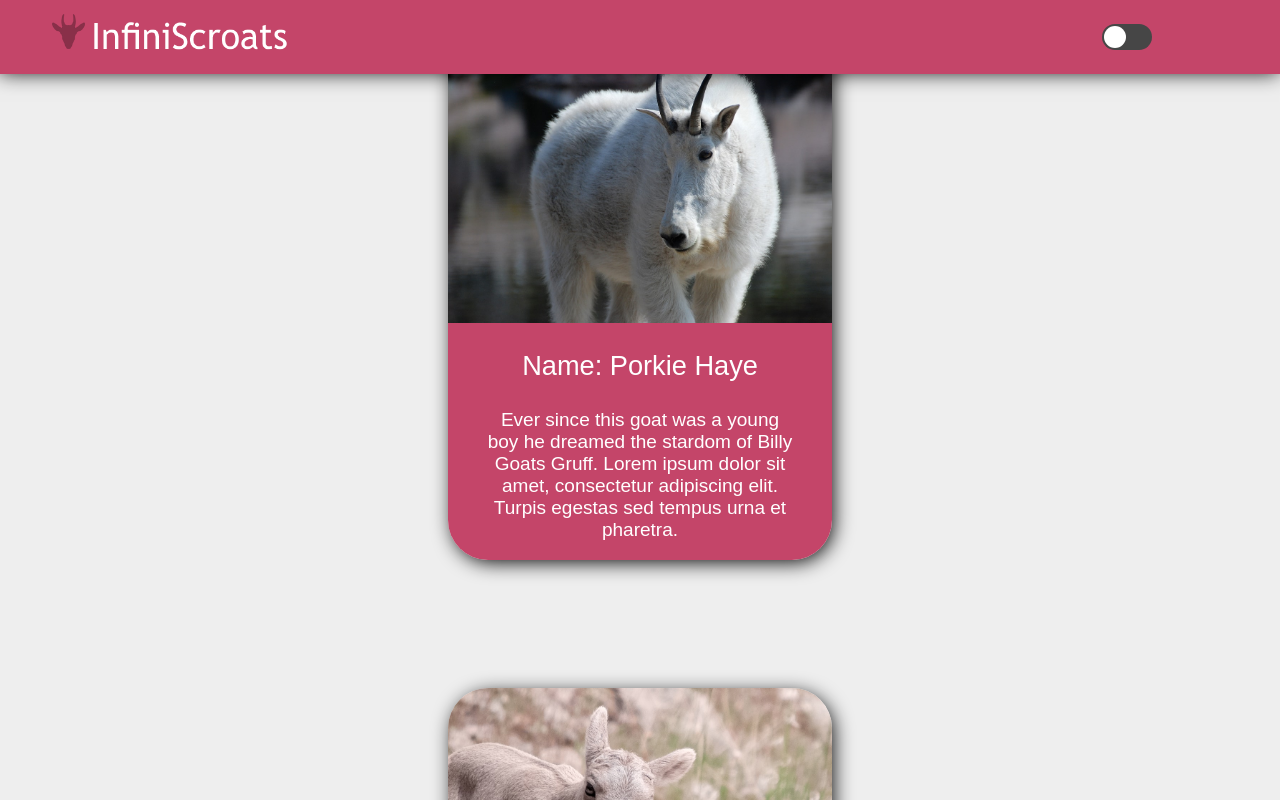
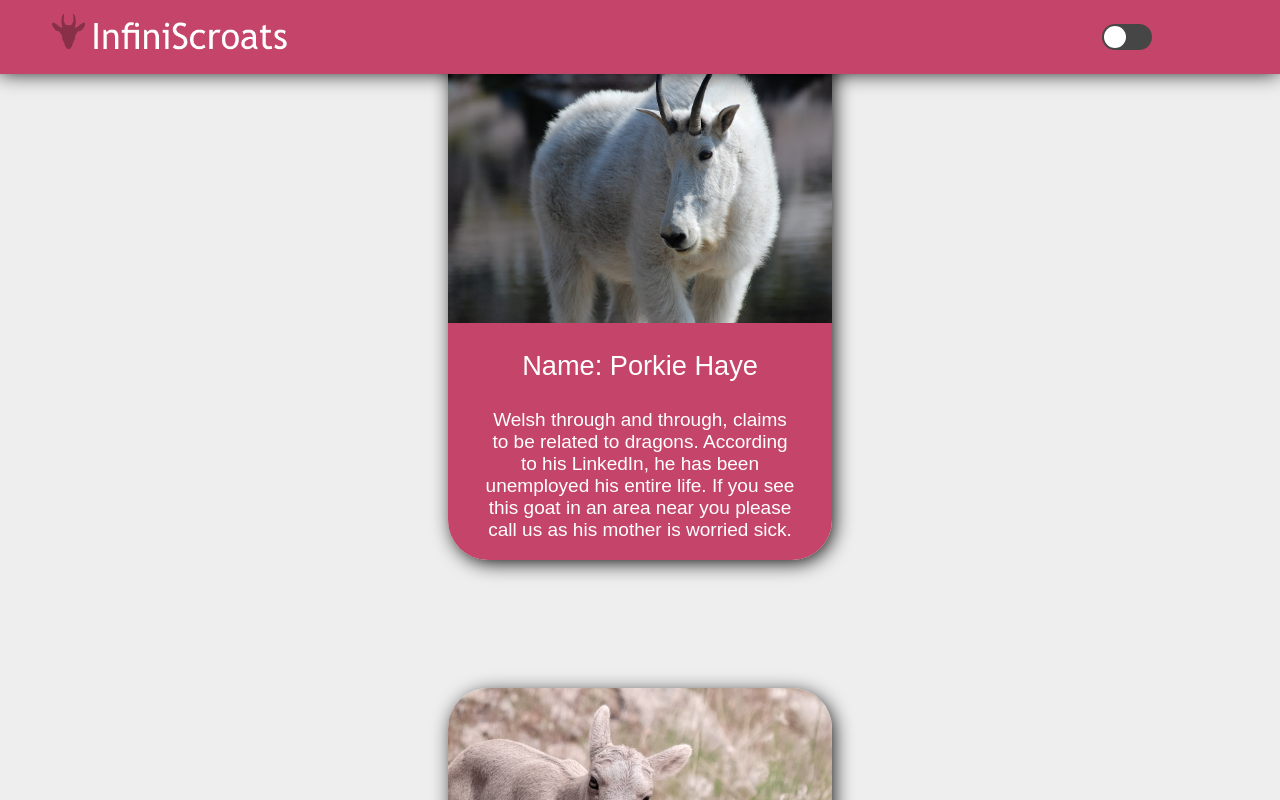
Before and after one commit to lukes-code/Infinite-Scroats, a React (Create React App) app: page / in a window 1280 px wide. Both pictures are taken after a click on the button "SHOW ME THE GOATS". Shown: the part 787-1587 px from the top of the page. Built offline with nearby package versions, Linux system fonts and the light colour scheme; the HTML template or start-up script is replaced by a standard one.

Commit message:
Stories added

```diff
--- a/src/App.css
+++ b/src/App.css
@@ -83,7 +83,6 @@ button:focus {
 img.GoatImg {
   overflow: hidden;
   width: 100%;
-  background: #eee;
   object-fit: cover;
   flex: 4;
 }
--- a/src/components/addGoat.js
+++ b/src/components/addGoat.js
@@ -29,19 +29,66 @@ class Goat extends Component {
         const arStoryStart = [
             // Temporary information, replace with actual content
             'Born in hell, this goat is not to be reckoned with.','One of 16 siblings, this goat craves attention.',
-            'This French animal loves baguettes... and anything else edible actually.','Believe it or not, this young goat spawned in the land of Sweden.','Some say they have seen this goat kill, just saying.','As spanish as paella this goat does not understand English, or Spanish actually.','This goat claims to have come up with the idea for Uber.','This full time smoking goat has time for nobody.','Full time goat, part time comedian at the Comedy club on the farm.','This English goat loves sausage and mash.','Although convinced he is a sheep, this stud is infact a goat','Ever since this goat was a young boy he dreamed the stardom of Billy Goats Gruff.','Five time international head butt champion.','The origin of this goat is unknown, sadly he does not speak much English.','Sponsored by Subway, it is rumouored around the local farm that this goat is faster than Bolt!','This Scottish goat lived with his family of 5, before trading them in for a ham sandwich.','Born into the royal family, this goat believes he will one day be the King of England'
+            'This French animal loves baguettes... and anything else edible actually.',
+            'Believe it or not, this young goat spawned in the land of Sweden.',
+            'Some say they have seen this goat kill, just saying.',
+            'As spanish as paella this goat does not understand English, or Spanish actually.',
+            'This goat claims to have come up with the idea for Uber.','This full time smoking goat has time for nobody.',
+            'Full time goat, part time comedian at the Comedy club on the farm.',
+            'This English goat loves sausage and mash.',
+            'Although convinced he is a sheep, this stud is infact a goat.',
+            'Ever since this goat was a young boy he dreamed the stardom of Billy Goats Gruff.',
+            'Five time international head butt champion.',
+            'The origin of this goat is unknown, sadly he does not speak much English.',
+            'Sponsored by Subway, it is rumouored around the local farm that this goat is faster than Bolt!',
+            'This Scottish goat lived with his family of 5, before trading them in for a ham sandwich.',
+            'Born into the royal family, this goat believes he will one day be the King of England.',
+            'Shipped to Canada from South America at birth, he truly belives that he is Canadian.',
+            'This headbutter, is 2nd cousins with Billy Goats Gruff.',
+            'Although this goat was born in Japan, he identifies as an American.',
+            'Born into the local goat orphanage, he has never known of his true parents.',
+            'Welsh through and through, claims to be related to dragons.',
+            'We do not actually know where this spawn came from, mysterious.',
+            'This goat was born with great eyesight, until he found a love for RGB lighting.',
+            'Most people associate Australian animals as fierce and dangerous, not this one.',
+            'This goat was born in China but according to our sources he does not speak Chinese (or any other language).',
+            'Founder of the saying G.O.A.T (greatest of all time) this goat has had swag since birth.',
+            'Born just outside of Silicon Valley, this goat has the nickname of Pied Piper',
+            'Born in flames, those closest to him claim that he has never blinked.',
+            'A lover of jacket potatos, this animal originates from Bulgaria.',
+            'This goat is originally from Scotland, before he wandered down to England.',
         ];
 
         const arStoryMid = [
             // Temporary information, replace with actual content
-            'Lorem ipsum dolor sit amet, consectetur adipiscing elit.','sed do eiusmod tempor incididunt ut labore.',
-            'et dolore magna aliqua. Etiam sit amet nisl purus in','Turpis egestas sed tempus urna et pharetra.',
+            'Once tipped off as the next big thing in Winter Sports.',
+            'The country people believe that this goat can backflip on command.',
+            'Serial eater of buttered baguettes.',
+            'According to his LinkedIn, he has been unemployed his entire life.',
+            'Has several hundred friends on GoatBook (kind of a big deal).',
+            'We are legally obligated to tell you that this goat has served time.',
+            'Will fight anyone and I mean anyone, for a fresh patch of grass.',
+            'Once upon a time this fella headbutt something so hard, he thought he was a duck for a few days.',
+            'Owner of an Apple Mac, Apple iPhone and will fight you if you bad mouth Apple.',
+            'No amount of love and attention will bring this goat back from the darkside.',
+            'Banned from public view as children have reported him stealing their ball.',
+            'Lover of all things grassy, pretty boring guy to be honest.',
+            'Future "Hall of Farmer" due to his notorious presence.'
         ];
 
         const arStoryEnd = [
             // Temporary information, replace with actual content
-            'Lorem ipsum dolor sit amet, consectetur adipiscing elit.','sed do eiusmod tempor incididunt ut labore.',
-            'et dolore magna aliqua. Etiam sit amet nisl purus in','Turpis egestas sed tempus urna et pharetra.',
+            'This boy has had several medicals and all doctors believe that he will live forever.',
+            'Has been warned on numerous occasions that he must stop eating double cheese pizzas before his heart gives out.',
+            'Since taking this photo, he has dyed his hair green. Do not ask us why.',
+            'Has publically announced that he will devote the rest of his life to eating grass.',
+            'Sadly he is no longer with us. No literally, he moved to America somewhere.',
+            'He paid thousands of pounds for this photo shoot, we have no idea where he got the money from.',
+            'Has been told he must pay child support but continues to ignore our calls.',
+            'One of our personal favourites, I mean just look at him.',
+            'If you see this goat in an area near you please call us as his mother is worried sick.',
+            'Has just asked us what a scrote is, this is awkward.',
+            'Sadly, he is currently in intensive care as his most recent stunt did not go according to plan.',
         ];
 
         var rand = Math.floor((Math.random() * 100) + 1);
```
